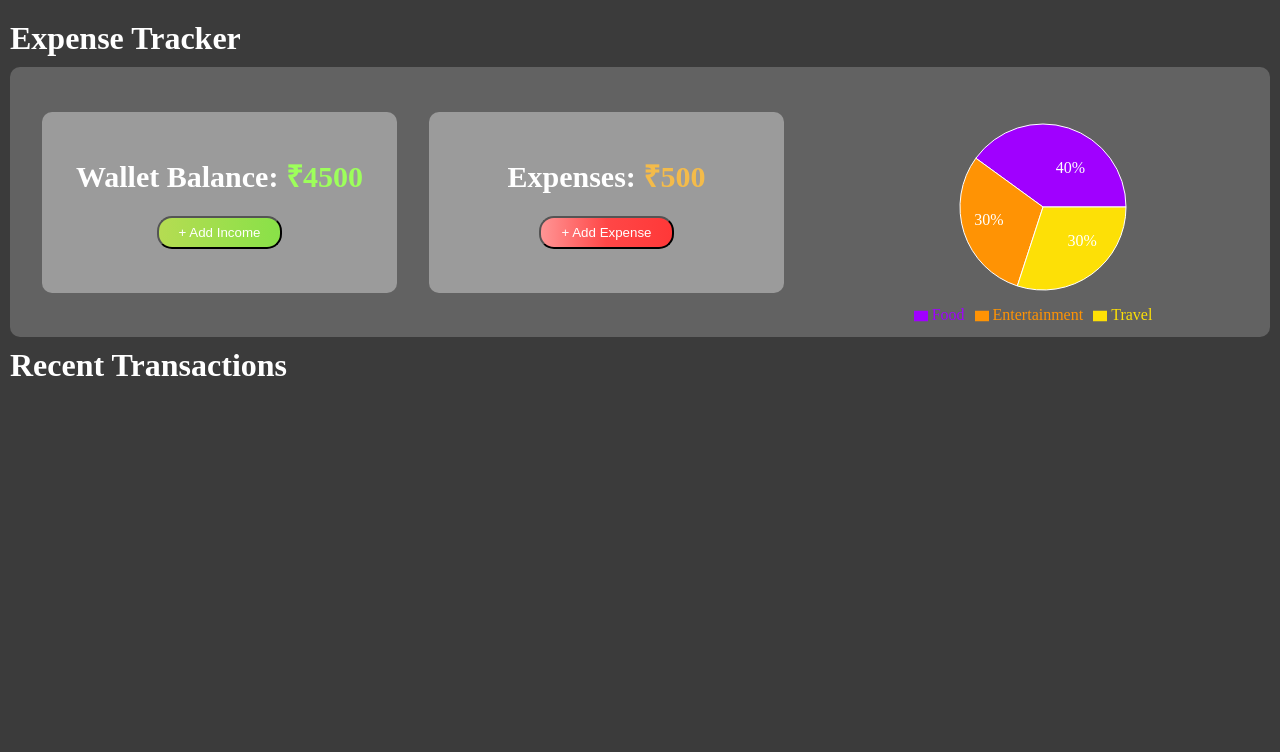
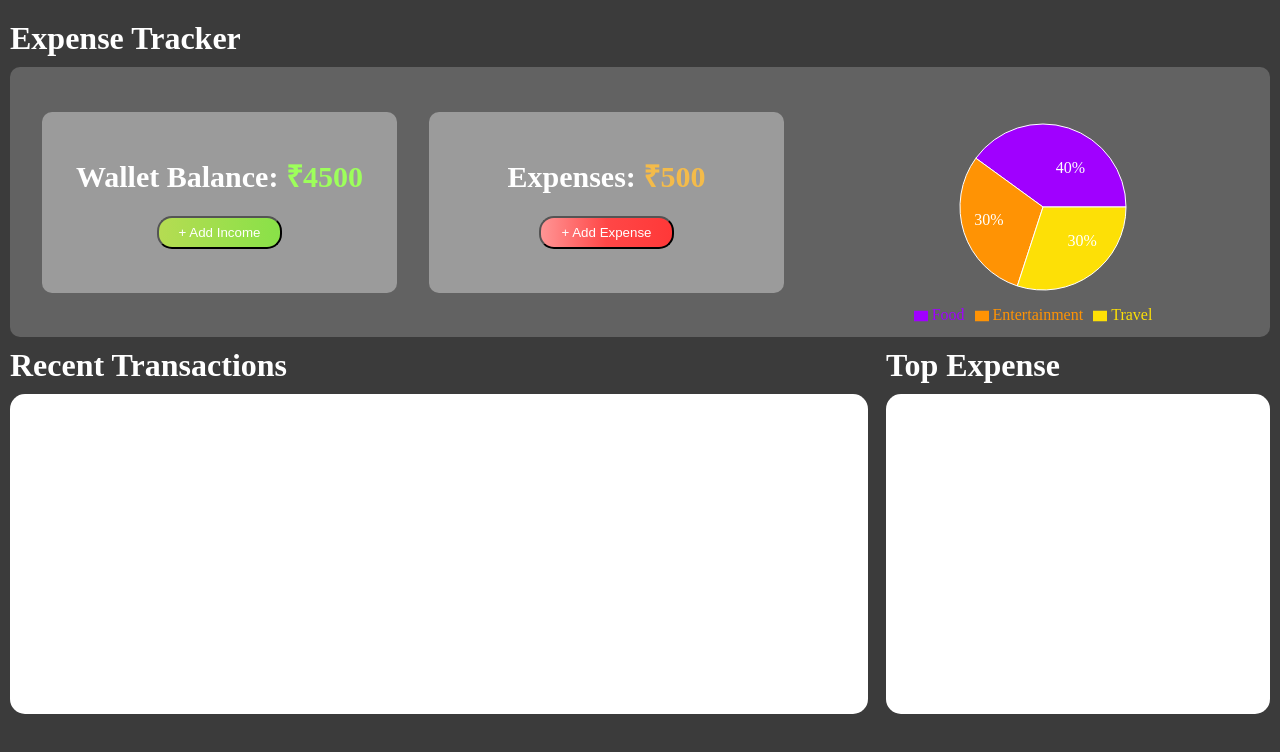
Before and after one commit to mav92121/Expense-Tracker-App, a React (Create React App) app: page / in a window 1280 px wide. Shown: the top 752 px of the page. Built offline with nearby package versions, Linux system fonts and the light colour scheme.

Commit message:
recent transactions and top expense containers

```diff
--- /dev/null
+++ b/src/components/Summarry/RecentTransactions/RecentTransactions.css
@@ -0,0 +1,6 @@
+.transactions-container {
+  width: 67vw;
+  height: 40vh;
+  background-color: white;
+  border-radius: 15px;
+}
--- /dev/null
+++ b/src/components/Summarry/RecentTransactions/RecentTransactions.jsx
@@ -0,0 +1,13 @@
+import React from "react";
+import "./RecentTransactions.css";
+
+const RecentTransactions = () => {
+  return (
+    <div>
+      <h3 className="heading">Recent Transactions</h3>
+      <div className="transactions-container"></div>
+    </div>
+  );
+};
+
+export default RecentTransactions;
--- a/src/components/Summarry/Summarry.jsx
+++ b/src/components/Summarry/Summarry.jsx
@@ -1,10 +1,13 @@
 import React from "react";
 import "./Summary.css";
+import RecentTransactions from "./RecentTransactions/RecentTransactions";
+import TopExpense from "./TopExpense/TopExpense";
 
 const Summarry = () => {
   return (
-    <div>
-      <h2 className="heading">Recent Transactions</h2>
+    <div className="summary-container">
+      <RecentTransactions />
+      <TopExpense />
     </div>
   );
 };
--- a/src/components/Summarry/Summary.css
+++ b/src/components/Summarry/Summary.css
@@ -0,0 +1,4 @@
+.summary-container {
+  display: flex;
+  justify-content: space-between;
+}
--- /dev/null
+++ b/src/components/Summarry/TopExpense/TopExpense.css
@@ -0,0 +1,6 @@
+.expense-container {
+  width: 30vw;
+  height: 40vh;
+  background-color: white;
+  border-radius: 15px;
+}
--- /dev/null
+++ b/src/components/Summarry/TopExpense/TopExpense.jsx
@@ -0,0 +1,13 @@
+import React from "react";
+import "./TopExpense.css";
+
+const TopExpense = () => {
+  return (
+    <div>
+      <h3 className="heading">Top Expense</h3>
+      <div className="expense-container"></div>
+    </div>
+  );
+};
+
+export default TopExpense;
```
